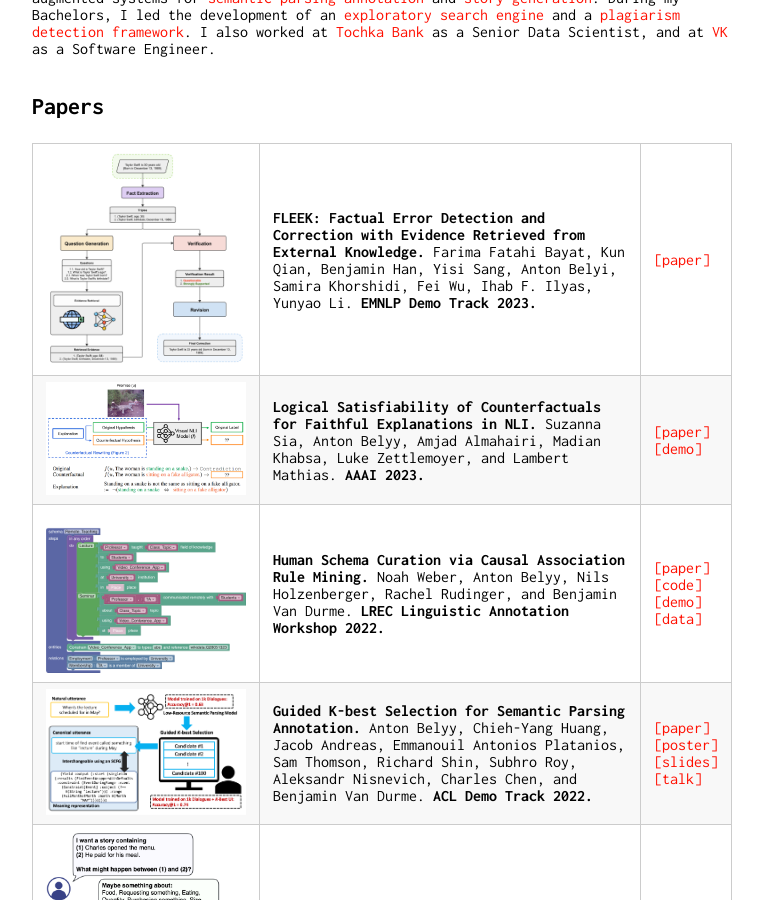
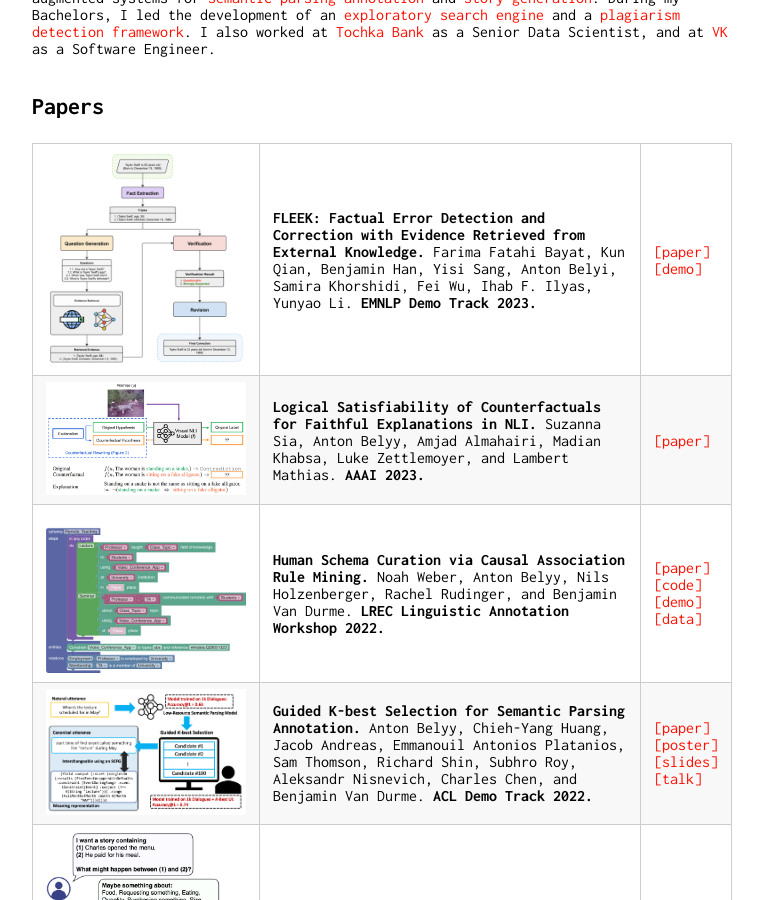
Before and after one commit to AVBelyy/AVBelyy.github.io, a Jekyll site: the page built from index.md, in a window 1280 px wide and 900 px high, scrolled down 490 px. Shown: the whole window, without its empty margins (258-1021 px from the left). Built offline with Jekyll 4.4.1, drawn with Linux system fonts in a browser that asks for light colours.

Commit message:
Update index.md

```diff
--- a/index.md
+++ b/index.md
@@ -11,8 +11,8 @@ Prior to Apple, I completed my Masters Degree at the [Center for Language and Sp
 
 ## Papers
 
-<img src="img/publications/fleek.png" alt="Fleek paper" style="width: 200px"/> | **FLEEK: Factual Error Detection and Correction with Evidence Retrieved from External Knowledge.** Farima Fatahi Bayat, Kun Qian, Benjamin Han, Yisi Sang, Anton Belyi, Samira Khorshidi, Fei Wu, Ihab F. Ilyas, Yunyao Li. **EMNLP Demo Track 2023.** | [[paper]](https://aclanthology.org/2023.emnlp-demo.10.pdf)
-<img src="img/publications/ftc.png" alt="FTC paper" style="width: 200px"/> | **Logical Satisfiability of Counterfactuals for Faithful Explanations in NLI.** Suzanna Sia, Anton Belyy, Amjad Almahairi, Madian Khabsa, Luke Zettlemoyer, and Lambert Mathias. **AAAI 2023.** | [[paper]](https://ojs.aaai.org/index.php/AAAI/article/view/26174)<br>[[demo]](https://www.youtube.com/watch?v=NapJFUlkPdQ)
+<img src="img/publications/fleek.png" alt="Fleek paper" style="width: 200px"/> | **FLEEK: Factual Error Detection and Correction with Evidence Retrieved from External Knowledge.** Farima Fatahi Bayat, Kun Qian, Benjamin Han, Yisi Sang, Anton Belyi, Samira Khorshidi, Fei Wu, Ihab F. Ilyas, Yunyao Li. **EMNLP Demo Track 2023.** | [[paper]](https://aclanthology.org/2023.emnlp-demo.10.pdf)<br>[[demo]](https://www.youtube.com/watch?v=NapJFUlkPdQ)
+<img src="img/publications/ftc.png" alt="FTC paper" style="width: 200px"/> | **Logical Satisfiability of Counterfactuals for Faithful Explanations in NLI.** Suzanna Sia, Anton Belyy, Amjad Almahairi, Madian Khabsa, Luke Zettlemoyer, and Lambert Mathias. **AAAI 2023.** | [[paper]](https://ojs.aaai.org/index.php/AAAI/article/view/26174)
 <img src="img/projects/schema-blocks.png" alt="Schema paper" style="width: 200px"/> | **Human Schema Curation via Causal Association Rule Mining.** Noah Weber, Anton Belyy, Nils Holzenberger, Rachel Rudinger, and Benjamin Van Durme. **LREC Linguistic Annotation Workshop 2022.** | [[paper]](http://www.lrec-conf.org/proceedings/lrec2022/workshops/LAWXVI/pdf/2022.lawxvi-1.17.pdf)<br>[[code]](http://github.com/AVBelyy/SchemaBlocks)<br>[[demo]](http://sb.retloko.org)<br>[[data]](https://nlp.jhu.edu/schemas/)
 <img src="img/publications/guidedkbest.png" alt="Guided K-best" style="width: 200px"/> | **Guided K-best Selection for Semantic Parsing Annotation.** Anton Belyy, Chieh-Yang Huang, Jacob Andreas, Emmanouil Antonios Platanios, Sam Thomson, Richard Shin, Subhro Roy, Aleksandr Nisnevich, Charles Chen, and Benjamin Van Durme. **ACL Demo Track 2022.** | [[paper]](https://aclanthology.org/2022.acl-demo.11.pdf)<br>[[poster]](https://static.retloko.org/posters/belyyetal2022guidedkbest-poster.pdf)<br>[[slides]](https://static.retloko.org/slides/belyyetal2022guidedkbest-slides.pdf)<br>[[talk]](https://youtu.be/jSEJfHotBdY)
 <img src="img/publications/infillmore.png" alt="InFillmore" style="width: 200px"/> | **InFillmore: Frame-Guided Language Generation with Bidirectional Context.** Jiefu Ou, Nathaniel Weir, Anton Belyy, Felix Yu, and Benjamin Van Durme. **STARSEM 2021.** | [[paper]](https://aclanthology.org/2021.starsem-1.12.pdf)<br>[[poster]](https://static.retloko.org/posters/ouetal2021infillmore-poster.pdf)<br>[[slides]](https://static.retloko.org/slides/ouetal2021infillmore-slides.pdf)<br>[[talk]](https://static.retloko.org/talks/ouetal2021infillmore-talk.mp4)<br>[[demo]](https://nlp.jhu.edu/demos/infillmore)
```
